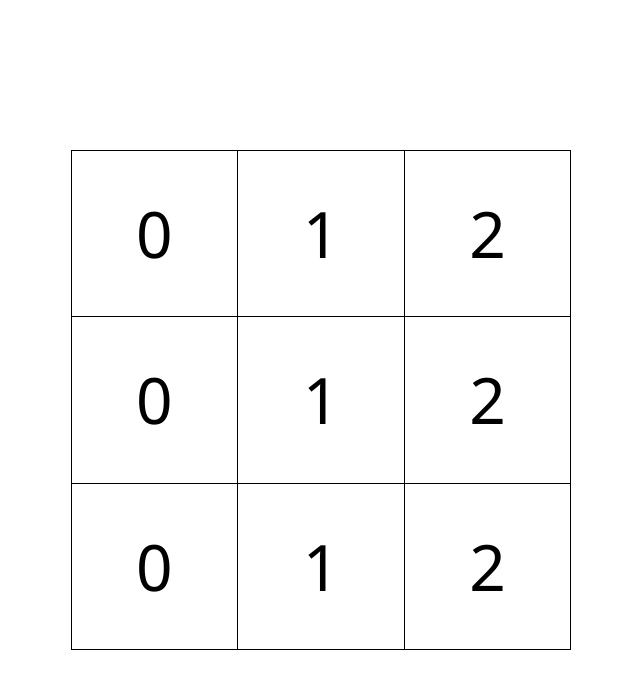
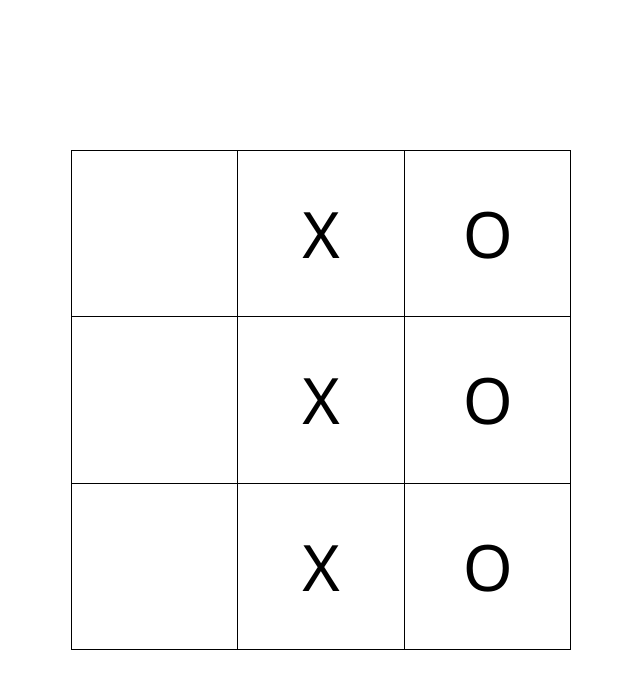
Before and after one commit to edupsousa/minicurso-react, a React (Vite) app in the folder tutorial/: page / in a window 1280 px wide. Shown: the top 688 px of the page, without its empty margins (319-959 px from the left). Built offline with nearby package versions, Linux system fonts and the light colour scheme.

Commit message:
mostrar X ou O ao invés do valor

```diff
--- a/tutorial/src/Celula.tsx
+++ b/tutorial/src/Celula.tsx
@@ -3,5 +3,6 @@ type Props = {
 };
 
 export default function Celula({ valor }: Props) {
-  return <div className="celula">{valor}</div>;
+  const texto = valor === 1 ? "X" : valor === 2 ? "O" : "";
+  return <div className="celula">{texto}</div>;
 }
```
